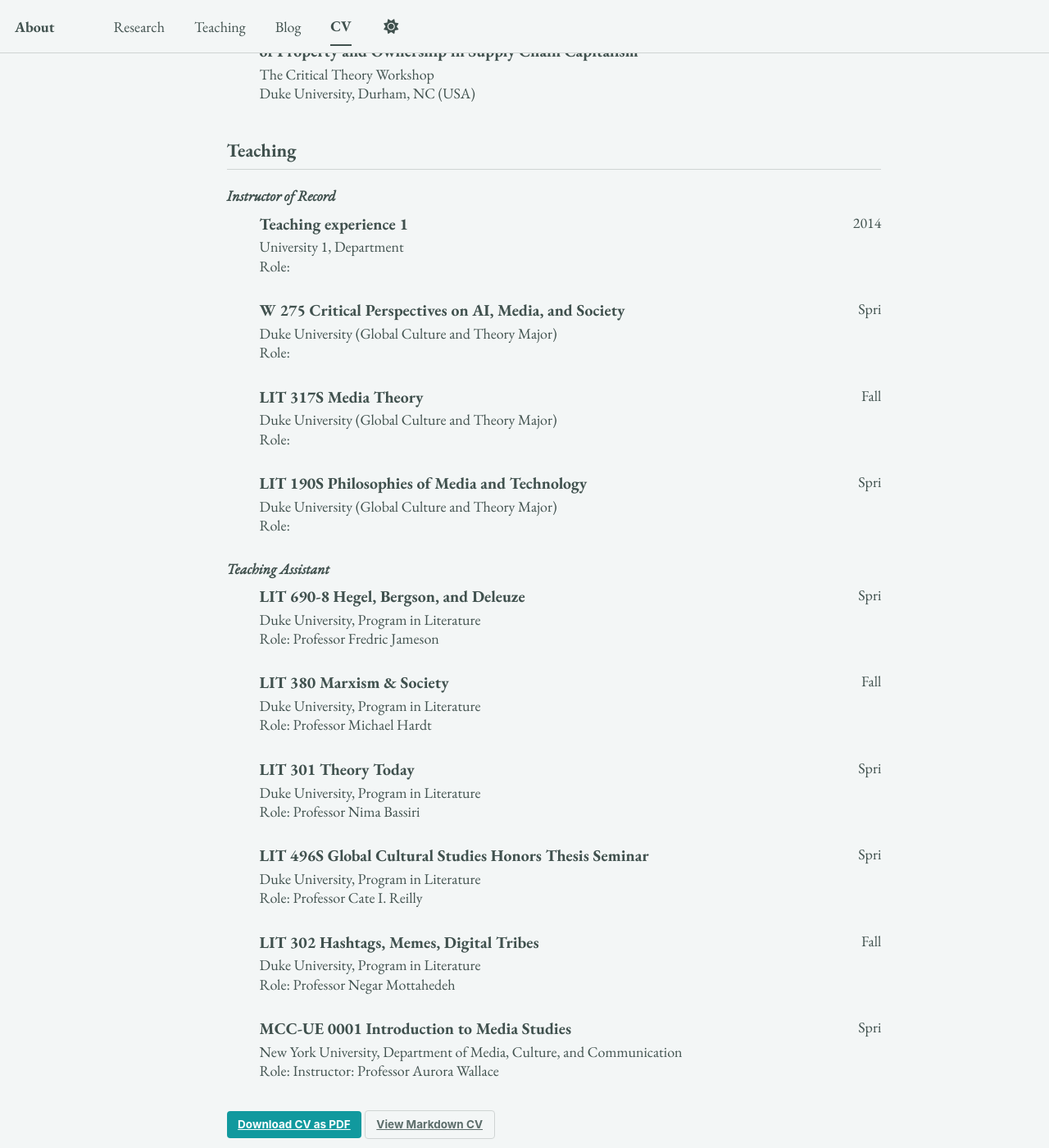
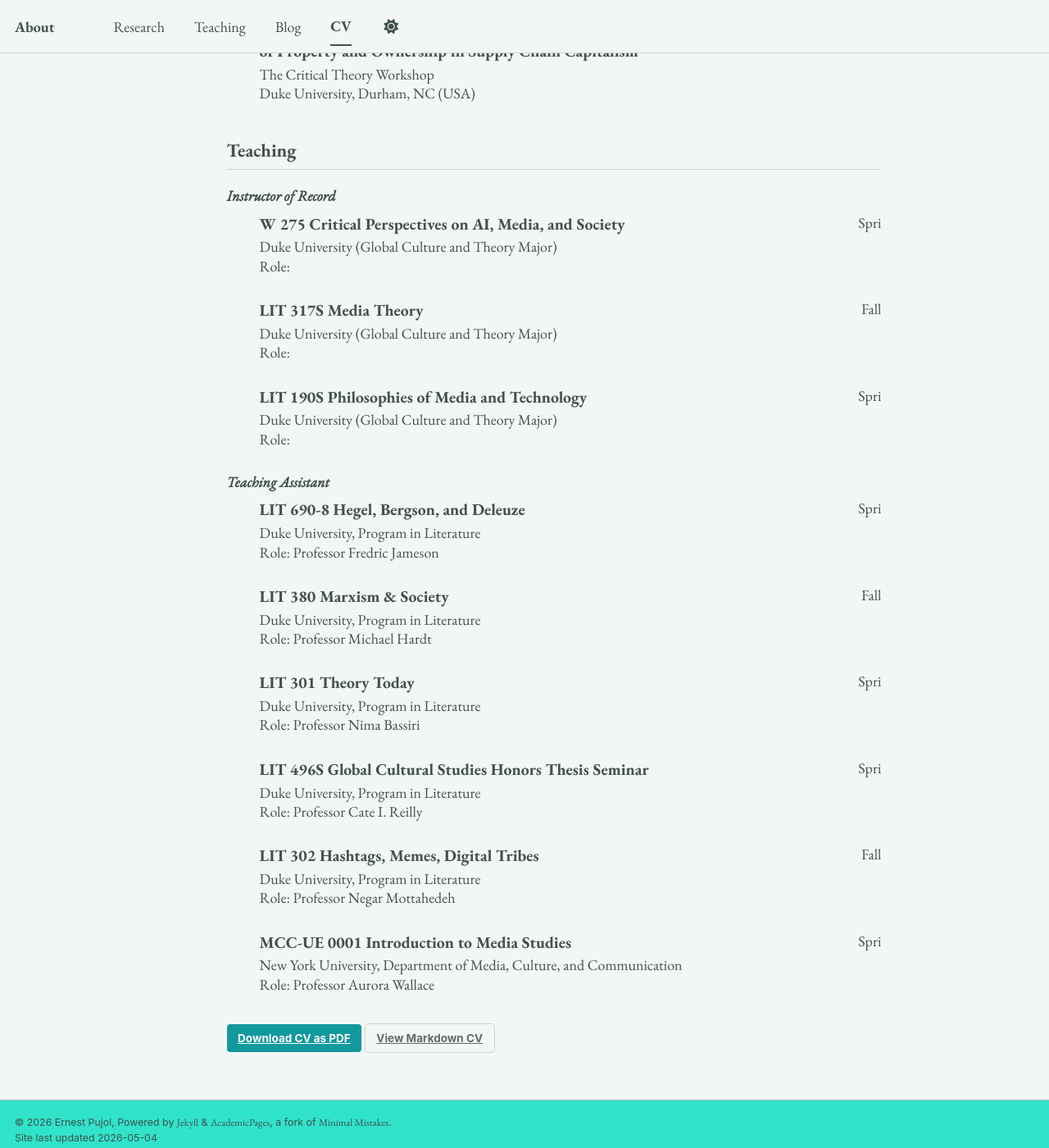
Before and after one commit to epujol90/epujol90.github.io, a Jekyll site: the page built from _pages/cv-json.md, in a window 1280 px wide and 1400 px high, scrolled down 3740 px. Shown: the whole window at 82% size. Built offline with Jekyll 4.4.1, drawn with Linux system fonts in a browser that asks for light colours; a script bundle is joined from its source files by our own code; library files that are not in the unit come from our copies.

Commit message:
Update cv.json

```diff
--- a/_data/cv.json
+++ b/_data/cv.json
@@ -227,14 +227,6 @@
   ],
   "teaching": [
     {
-      "course": "Teaching experience 1",
-      "institution": "University 1, Department",
-      "date": "2014-01-01",
-      "role": "",
-      "description": "",
-      "category": "Instructor of Record"
-    },
-    {
       "course": "W 275 Critical Perspectives on AI, Media, and Society",
       "institution": "Duke University (Global Culture and Theory Major)",
       "date": "Spring 2025",
@@ -302,7 +294,7 @@
       "course": "MCC-UE 0001 Introduction to Media Studies",
       "institution": "New York University, Department of Media, Culture, and Communication",
       "date": "Spring 2017",
-      "role": "Instructor: Professor Aurora Wallace",
+      "role": "Professor Aurora Wallace",
       "description": "",
       "category": "Teaching Assistant"
     }
```
